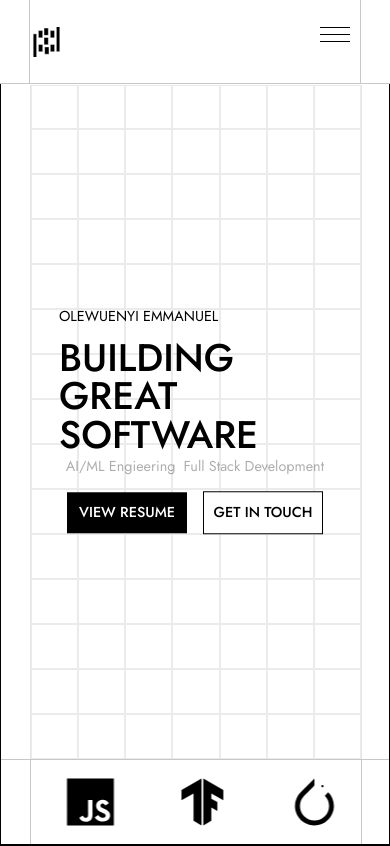
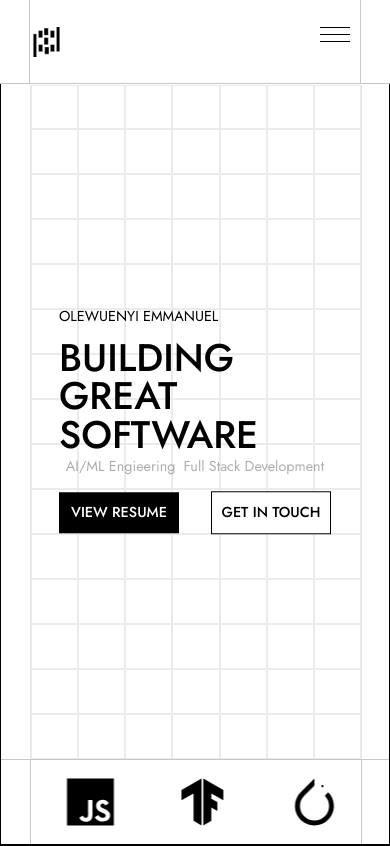
Before and after one commit to ocedev112/Website_portfolio, a React (Vite) app: page /#/ in a window 390 px wide. Shown: the top 846 px of the page. Built offline with nearby package versions, Linux system fonts and the light colour scheme; no server answers.

Commit message:
button adjust

```diff
--- a/src/pages/components/styles/body.css
+++ b/src/pages/components/styles/body.css
@@ -63,10 +63,12 @@ a:hover {
     }
 
     .hero_buttons {
-      gap: 1rem !important;
+      justify-content: flex-start;
+      width: 100%;
+      gap: 2rem !important;
     }
     .hero_button {
-      width: 120px !important;
+      width: 130px !important;
     }
     .navbar_container {
       width: 85% !important;
```
